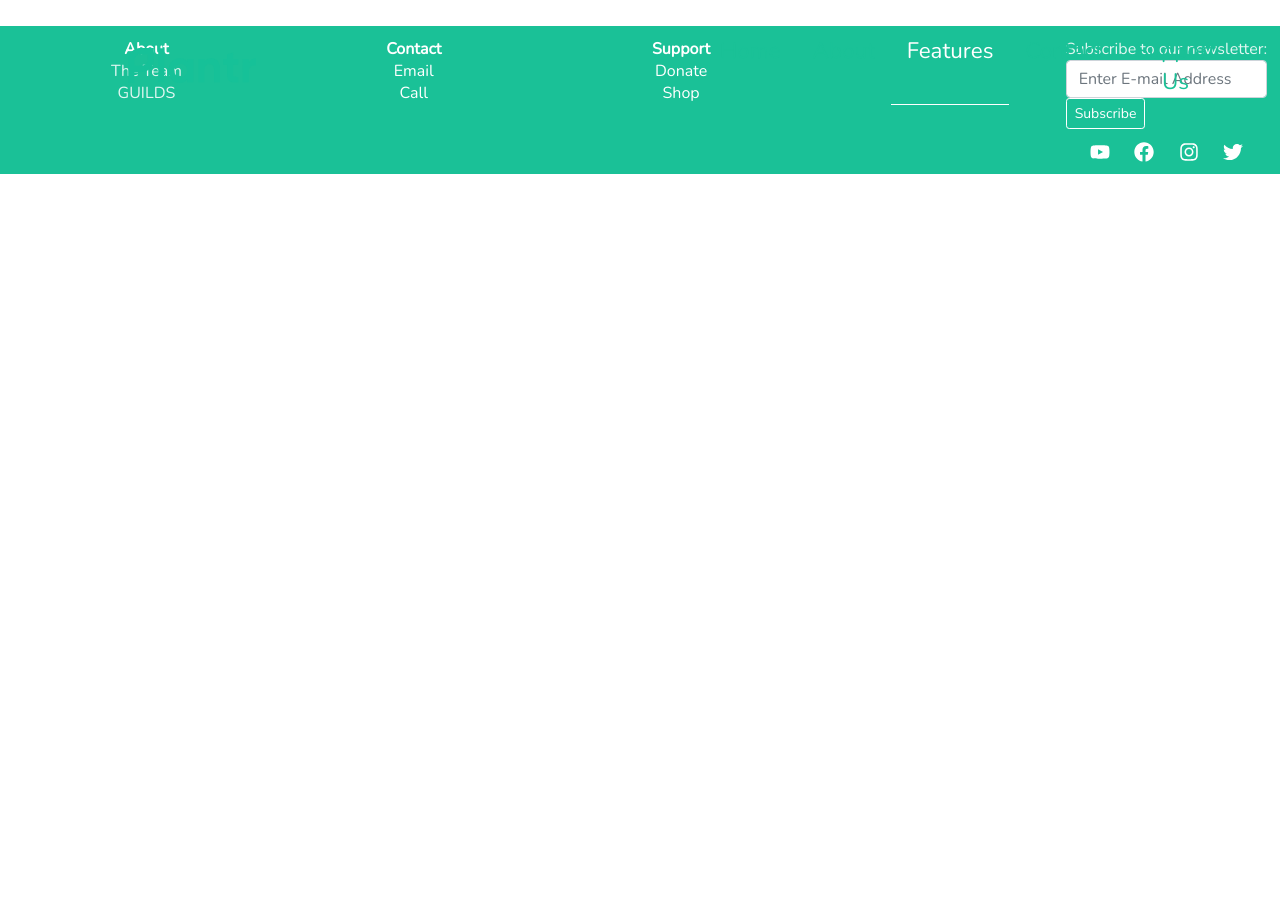
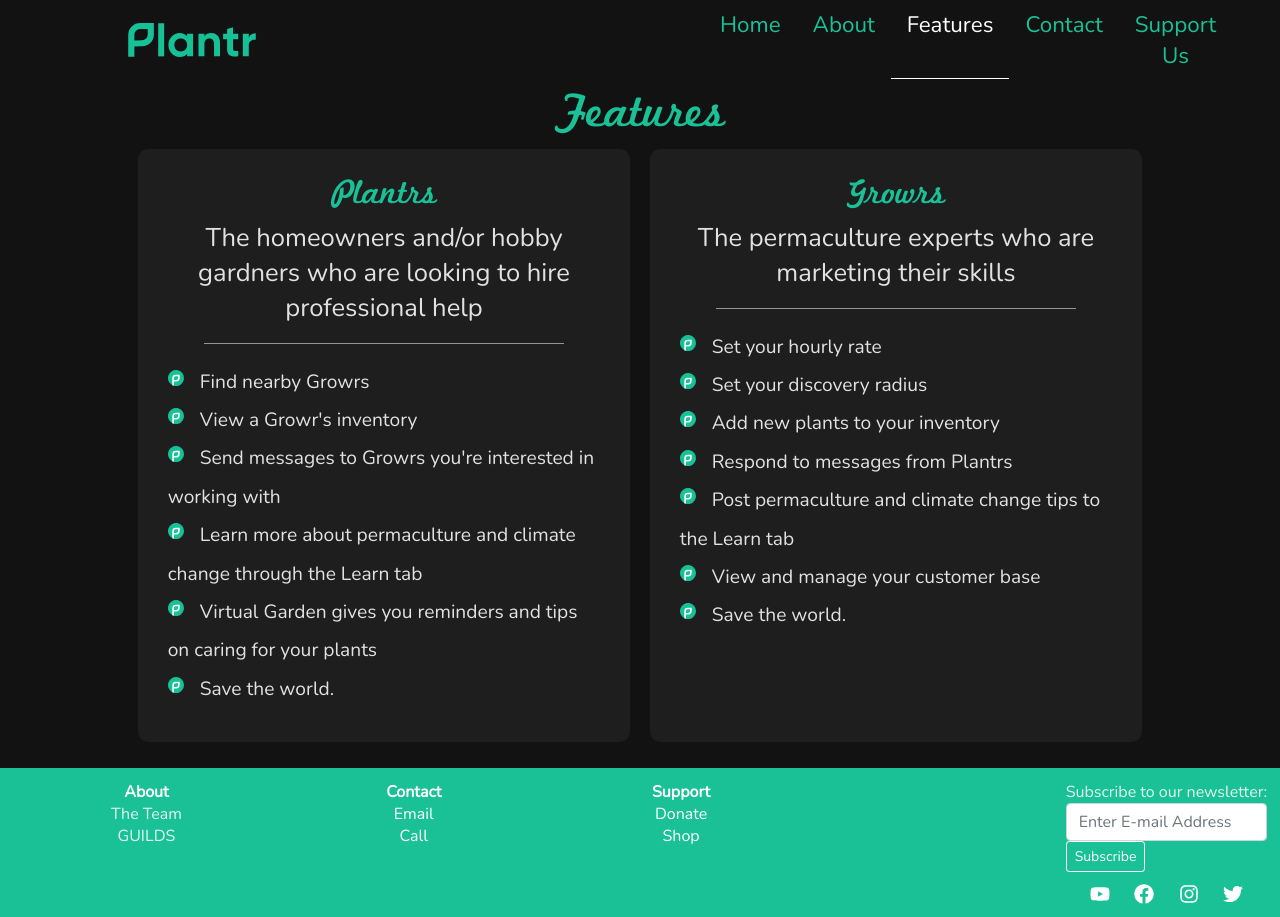
Before and after one commit to Plantrapp/plantrMarketing, a React (Create React App) app: page /features in a window 1280 px wide. Before the commit the page ends 800 px from the top, so only its background shows below. Built offline with nearby package versions, Linux system fonts and the light colour scheme.

Commit message:
Adds the feature page, changes styling on Support page

```diff
--- a/src/App.js
+++ b/src/App.js
@@ -7,6 +7,7 @@ import About from "./pages/About/About";
 import Contact from "./pages/Contact/Contact";
 import Support from "./pages/Support/Support";
 import Footer from "./components/Footer/Footer";
+import Features from "./pages/Features/Features";
 
 function App() {
   return (
@@ -16,6 +17,7 @@ function App() {
       <Route exact path="/about" component={About} />
       <Route exact path="/contact" component={Contact} />
       <Route exact path="/support" component={Support} />
+      <Route exact path="/features" component={Features} />
       <Footer />
     </div>
   );
--- a/src/pages/About/About.js
+++ b/src/pages/About/About.js
@@ -32,6 +32,8 @@ export default function About() {
   }, []);
   return (
     <div className="nav-bar-padding">
+      <h1 className="plantrFont">About</h1>
+      <hr />
       <section className="mission">
         <h2 className="plantrFont">Our Mission</h2>
         <div className="mission-cards" ref={missionCards1}>
--- /dev/null
+++ b/src/pages/Features/Features.css
@@ -0,0 +1,30 @@
+.features {
+  display: flex;
+  width: 80%;
+  margin: 0 auto;
+  justify-content: space-around;
+}
+.features section {
+  background-color: rgba(255, 255, 255, 0.05);
+  border-radius: 10px;
+  padding: 2%;
+  flex-basis: 50%;
+  margin: 0 1%;
+  font-size: 1.6rem;
+}
+.lists {
+  text-align: left;
+  list-style: none;
+  font-size: 1.2rem;
+  margin: 3% 2%;
+  /* list-style-image: url("../../assets/images/logo1.svg"); */
+  line-height: 2;
+}
+
+.lists li::before {
+  content: url("../../assets/images/logo1.svg");
+  color: #1ac197;
+  display: inline-block;
+  width: 1rem;
+  margin-right: 1rem;
+}
--- /dev/null
+++ b/src/pages/Features/Features.js
@@ -0,0 +1,48 @@
+import React from "react";
+import "./Features.css";
+
+export default function Features() {
+  return (
+    <div className="nav-bar-padding">
+      <h1 className="plantrFont">Features</h1>
+      <div className="features">
+        <section>
+          <h3 className="plantrFont">Plantrs</h3>
+          <p>
+            The homeowners and/or hobby gardners who are looking to hire
+            professional help
+          </p>
+          <hr />
+          <ul className="lists">
+            <li>Find nearby Growrs</li>
+            <li>View a Growr's inventory</li>
+            <li>Send messages to Growrs you're interested in working with</li>
+            <li>
+              Learn more about permaculture and climate change through the Learn
+              tab
+            </li>
+            <li>
+              Virtual Garden gives you reminders and tips on caring for your
+              plants
+            </li>
+            <li>Save the world.</li>
+          </ul>
+        </section>
+        <section>
+          <h3 className="plantrFont">Growrs</h3>
+          <p>The permaculture experts who are marketing their skills</p>
+          <hr />
+          <ul className="lists">
+            <li>Set your hourly rate</li>
+            <li>Set your discovery radius</li>
+            <li>Add new plants to your inventory</li>
+            <li>Respond to messages from Plantrs</li>
+            <li>Post permaculture and climate change tips to the Learn tab</li>
+            <li>View and manage your customer base</li>
+            <li>Save the world.</li>
+          </ul>
+        </section>
+      </div>
+    </div>
+  );
+}
--- a/src/pages/Support/Support.css
+++ b/src/pages/Support/Support.css
@@ -1,11 +1,19 @@
 .cContainer {
-  width: 60%;
+  /* width: 60%; */
   margin: 1% auto;
+}
+.support-section {
+  background-color: rgba(255, 255, 255, 0.05);
+  width: 80%;
+  border-radius: 10px;
+  margin: 0 auto;
+  padding-bottom: 2rem;
+  font-size: 1.4rem;
 }
 .shopIcons {
   display: flex;
   width: 70%;
-  margin: 2% auto;
+  margin: 2% auto 4% auto;
   justify-content: space-evenly;
 }
 .shopIcons img {
@@ -15,6 +23,9 @@
 .cContainer .cItem {
   align-items: center;
 }
+.cItem img {
+  border-radius: 10px;
+}
 .support-icon {
   background-color: rgba(255, 255, 255, 0);
   color: whitesmoke;
@@ -22,6 +33,7 @@
   transition: 0.3s ease-in-out;
   border-radius: 10px;
   border: 1px solid rgba(255, 255, 255, 0);
+  margin-top: 1%;
 }
 .support-icon:hover {
   border: 1px solid rgba(255, 255, 255, 0.87);
--- a/src/pages/Support/Support.js
+++ b/src/pages/Support/Support.js
@@ -15,6 +15,9 @@ export default function Support() {
   };
   return (
     <div className="content nav-bar-padding ">
+      <h1 className="plantrFont">Support Plantr</h1>
+      <hr />
+      <section className="support-section">
         <h3 className="plantrFont">Shop</h3>
         <div className="cContainer">
           <a href="https://teespring.com/stores/plantr?page=1" target="_blank">
@@ -70,8 +73,9 @@ export default function Support() {
           </a>
           <p>Visit our shop</p>
         </button>
+      </section>
       <hr />
-      <div className="mission-cards">
+      <section className="support-section">
         <h3 className="plantrFont">Donate</h3>
         <p>
           Help us grow quicker by donating a few bucks a month. We appreciate
@@ -86,7 +90,7 @@ export default function Support() {
           </a>
           <p>Become a patron</p>
         </button>
-      </div>
+      </section>
     </div>
   );
 }
```
Also changed, not shown: src/pages/Shop/Shop.js (deleted, +0 -12 lines). Lines whose indentation alone changed are shown as unchanged.
